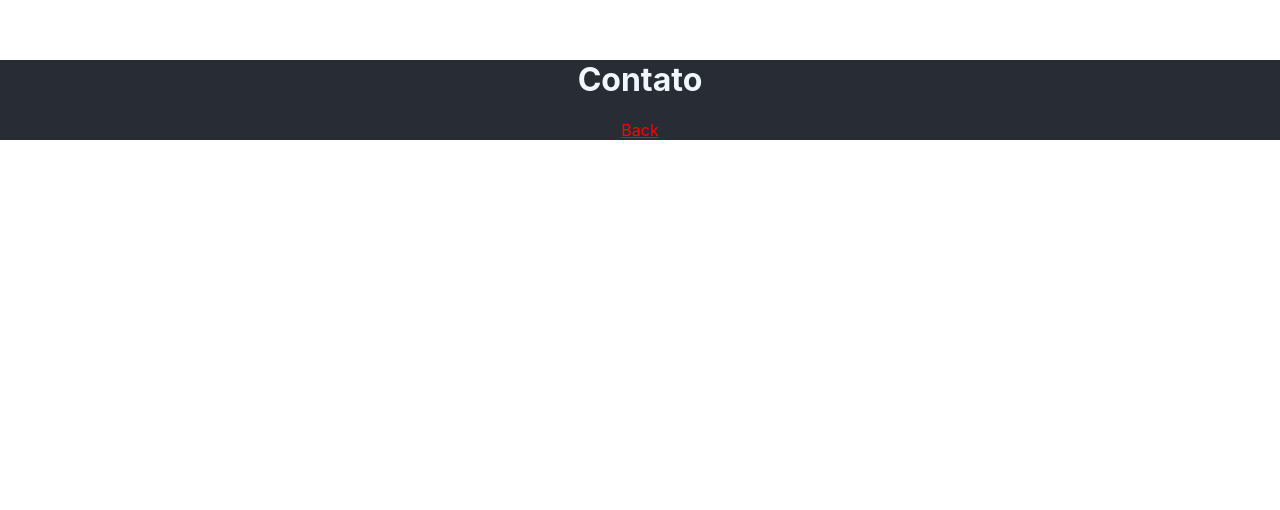
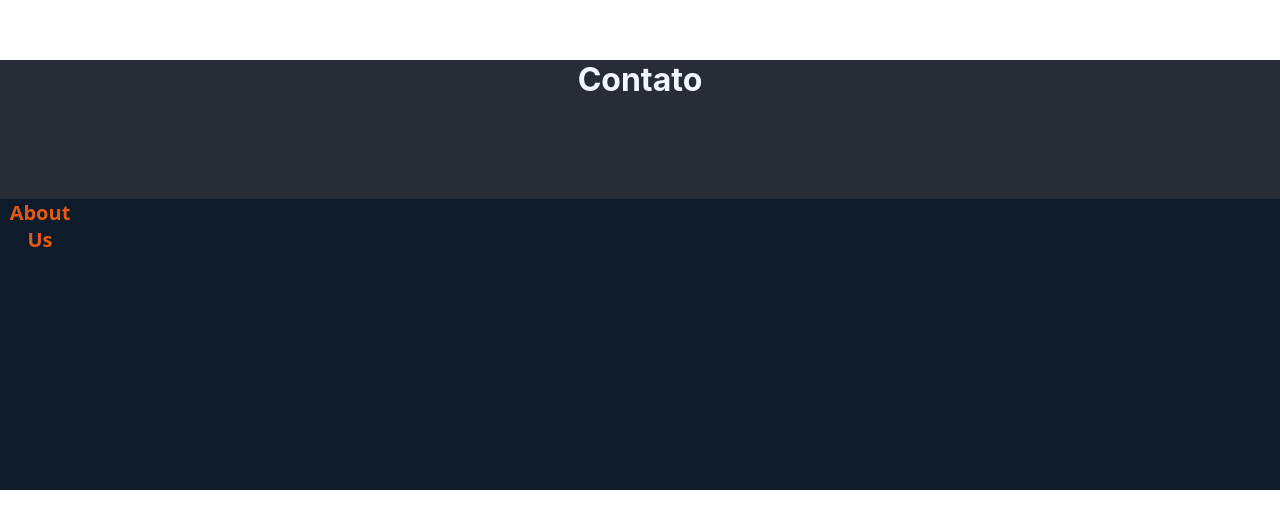
Before and after one commit to Guillerbr/ghd-sites, a React (Create React App) app: page /contato in a window 1280 px wide. Shown: the part 440-950 px from the top of the page. Before the commit the page ends 800 px from the top, so only its background shows below. Built offline with nearby package versions, Linux system fonts and the light colour scheme.

Commit message:
ghsites component

```diff
--- a/src/pages/contato/index.js
+++ b/src/pages/contato/index.js
@@ -1,23 +1,20 @@
 import React from 'react';
 import './styles.css';
 
+import { Title, Footer, Contact, Information } from "./styles";
+
+
 //routes link
-import { Link } from "react-router-dom";
+//import { Link } from "react-router-dom";
 
 export function Contato() {
   return (
     <main className="App">
       <h1>Contato</h1>
 
-
-        <Link
-         // component={Button}
-          to="/"
-          color="inherit"
-          style={{ textTransform: "none", color: "red" }}
-        >
-          Back
-        </Link>
+      <Footer>
+        <p>About Us</p>
+      </Footer>
     </main>
   );
 }
--- /dev/null
+++ b/src/pages/contato/styles.js
@@ -0,0 +1,77 @@
+import styled from "styled-components";
+
+export const Title = styled.h1`
+  color: #f00;
+  text-align: center;
+  margin-top: 500px;
+  background-color: #282c34;
+  color: aliceblue;
+  font-size: 30px;
+  span {
+    font-size: 20px;
+  }
+`;
+
+export const TitleSmall = styled.h2`
+  background-color: red;
+  margin-top: 100px;
+  text-align: center;
+  font-family: "Open Sans", sans-serif;
+`;
+
+export const Footer = styled.h2`
+  background-color: #0d1b2a;
+  color: #e55812;
+  height: 291px;
+  margin-top: 100px;
+  text-align: center;
+  font-family: "Open Sans", sans-serif;
+  p {
+    font-size: 20px;
+    color: #e55812;
+    height: 20px;
+    margin-right: 1200px;
+  }
+  strong {
+    color: #FBF0F0;
+    font-size: 12px;
+    margin-right: 1200px;
+   /* font-family: 'Roboto'; font-size: 11px; */
+    font-family: 'Roboto', sans-serif;
+  }
+  p.center {
+    margin-right: 850px;
+    margin-top: -63px;
+    color: #e55812;
+    font-size: 20px;
+    font-family: 'Roboto', sans-serif;
+  }
+  /*
+  strong.center-str {
+    margin-top: -63px;
+    font-size: 15px;
+  }
+ */
+`;
+
+export const Contact = styled.p`
+
+  margin-top: -83px;
+  margin-left: 250px;
+  text-align: center;
+  font-family: "Open Sans", sans-serif;
+`;
+
+export const Information = styled.p`
+
+  margin-top: -40px;
+  margin-left: 450px;
+  text-align: center;
+  font-family: "Open Sans", sans-serif;
+`;
+
+
+/*
+EXEMPLE TAGS
+ position: absolute;
+*/
```
Lines whose indentation alone changed are shown as unchanged.
